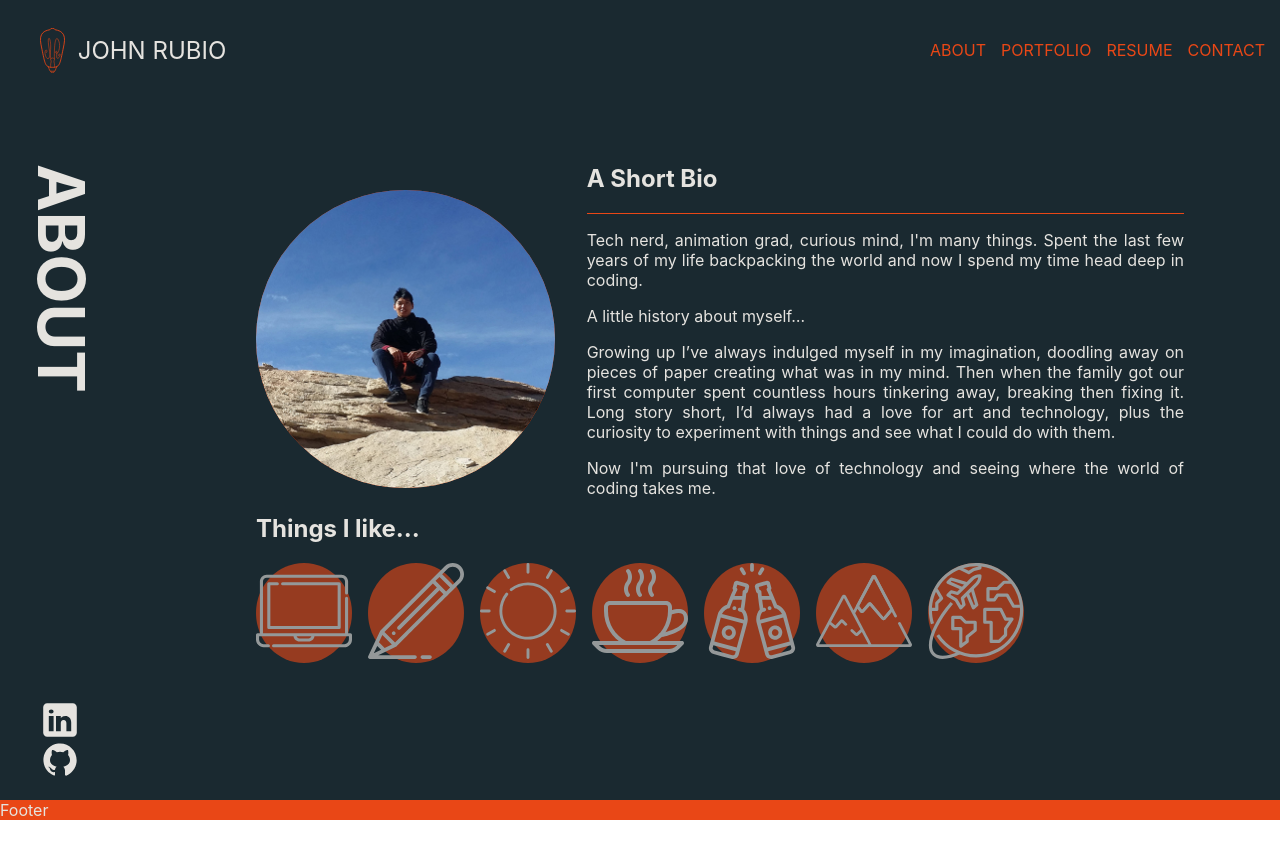
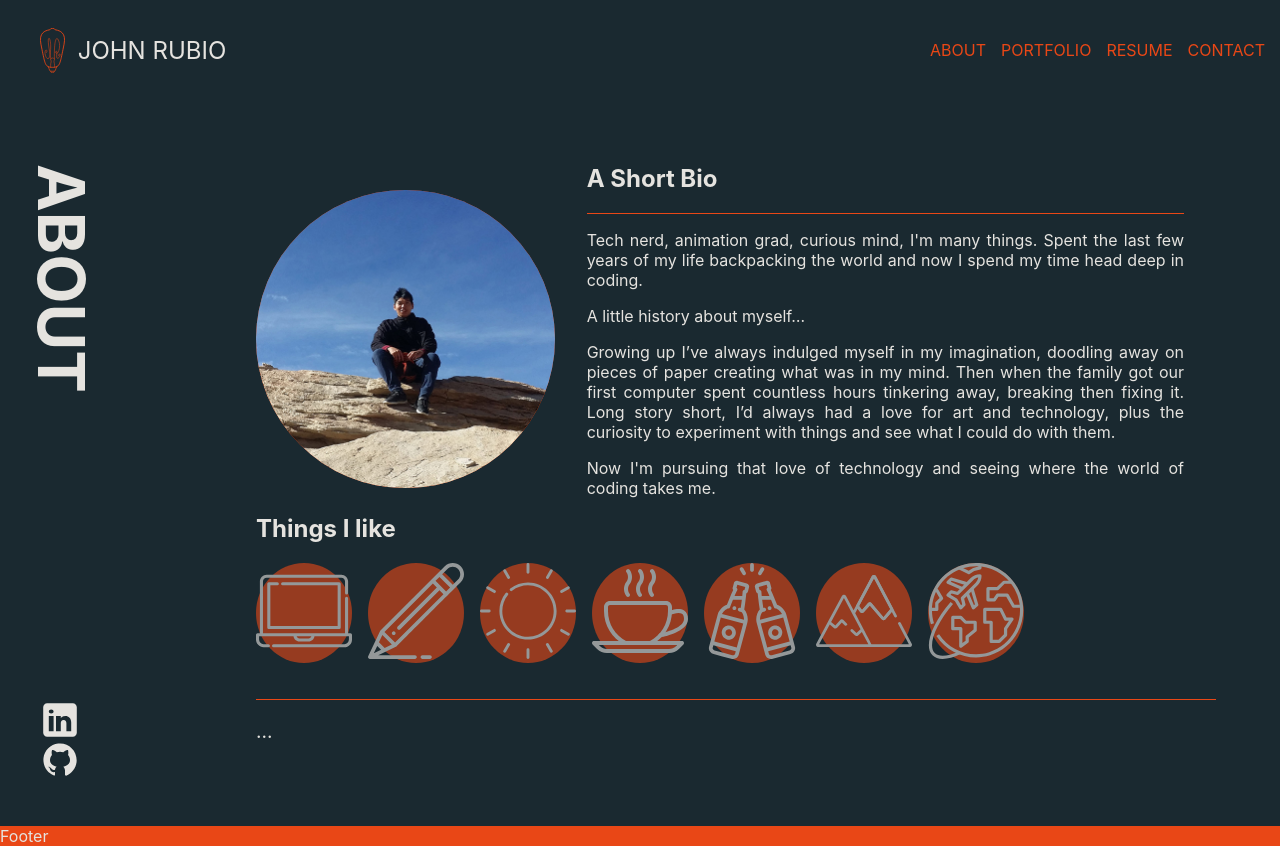
Before and after one commit to livelifedev/portfolio2020, a Next.js app: page /about in a window 1280 px wide. Before the commit the page ends 820 px from the top, so only its background shows below. Built offline with nearby package versions, Linux system fonts and the light colour scheme.

Commit message:
fixed dec text hobbies

```diff
--- a/pages/about.js
+++ b/pages/about.js
@@ -3,7 +3,6 @@ import Layout from "../src/components/layouts/Layout";
 import styles from "./about.module.scss";
 
 export default function About() {
-  const [showHobbyText, setHobbyText] = useState("");
   const [selectedHobby, setSelectedHobby] = useState();
   const hobbies = [
     {
@@ -86,13 +85,7 @@ export default function About() {
           </div>
         </div>
         <div className={styles.hobbies}>
-          <h2>Things I like...</h2>
-          {selectedHobby != null && (
-            <>
-              {/* <h4>{hobbies[selectedHobby].name}</h4> */}
-              <p>{hobbies[selectedHobby].description}</p>
-            </>
-          )}
+          <h2>Things I like</h2>
           <ul>
             {hobbies.map((hobby, index) => (
               <li
@@ -110,7 +103,11 @@ export default function About() {
                 </div>
               </li>
             ))}
+            <div className="divider" />
           </ul>
+          <p>
+            {selectedHobby == null ? "..." : hobbies[selectedHobby].description}
+          </p>
         </div>
       </div>
     </Layout>
--- a/pages/about.module.scss
+++ b/pages/about.module.scss
@@ -36,23 +36,28 @@
       flex-wrap: wrap;
       list-style: none;
       padding: 0;
+      margin-bottom: 0;
     }
 
     li {
       margin-right: 2vmin;
       margin-bottom: 2vmin;
-      width: 6rem;
+      flex-basis: 6rem;
       opacity: 60%;
+
+      &:hover {
+        opacity: 100%;
+      }
+    }
+
+    p {
+      font-size: 1.2rem;
     }
 
     .iconWrapper {
       cursor: pointer;
       background-color: $primary;
       border-radius: 100%;
-
-      &:hover {
-        opacity: 100%;
-      }
 
       img {
         width: 100%;
```
